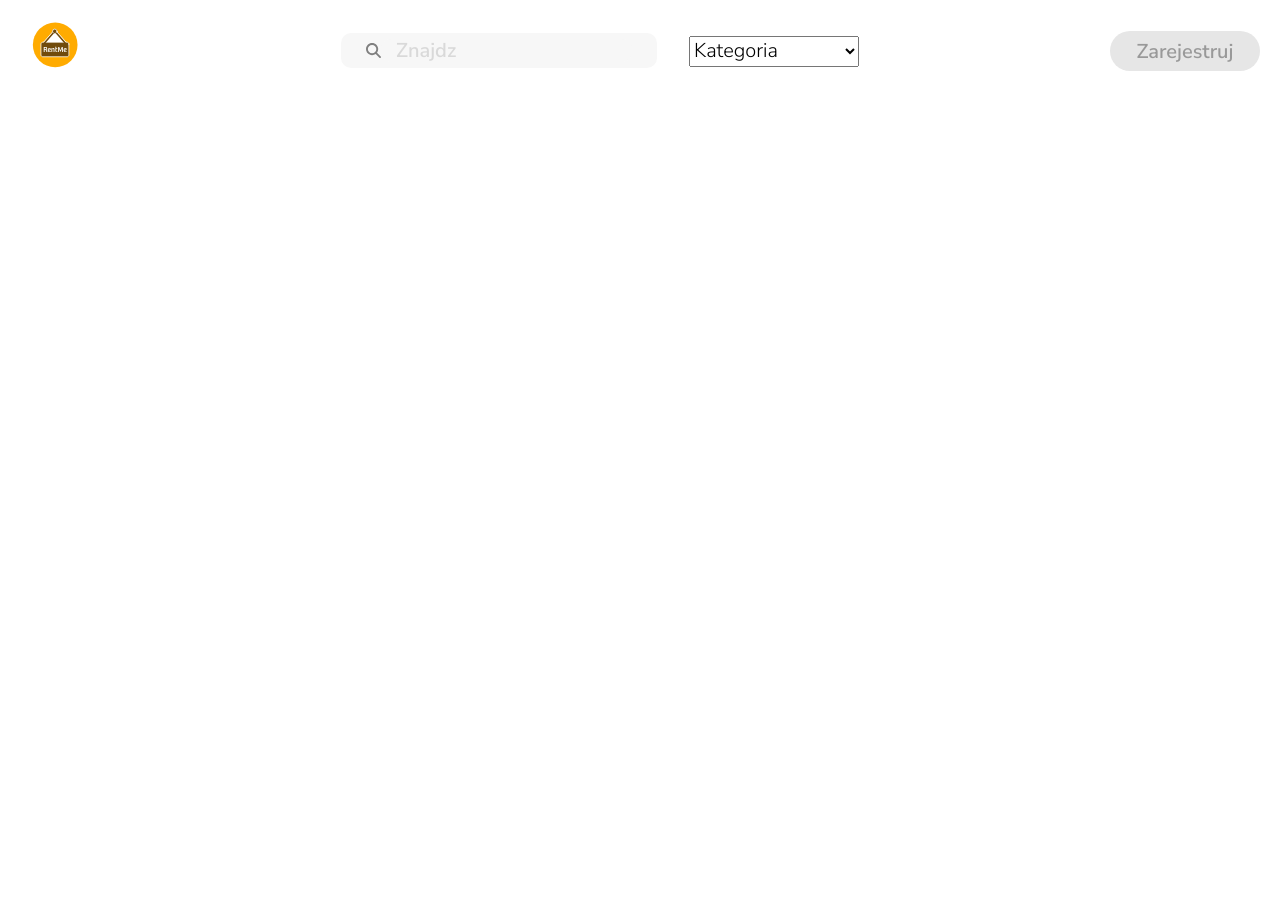
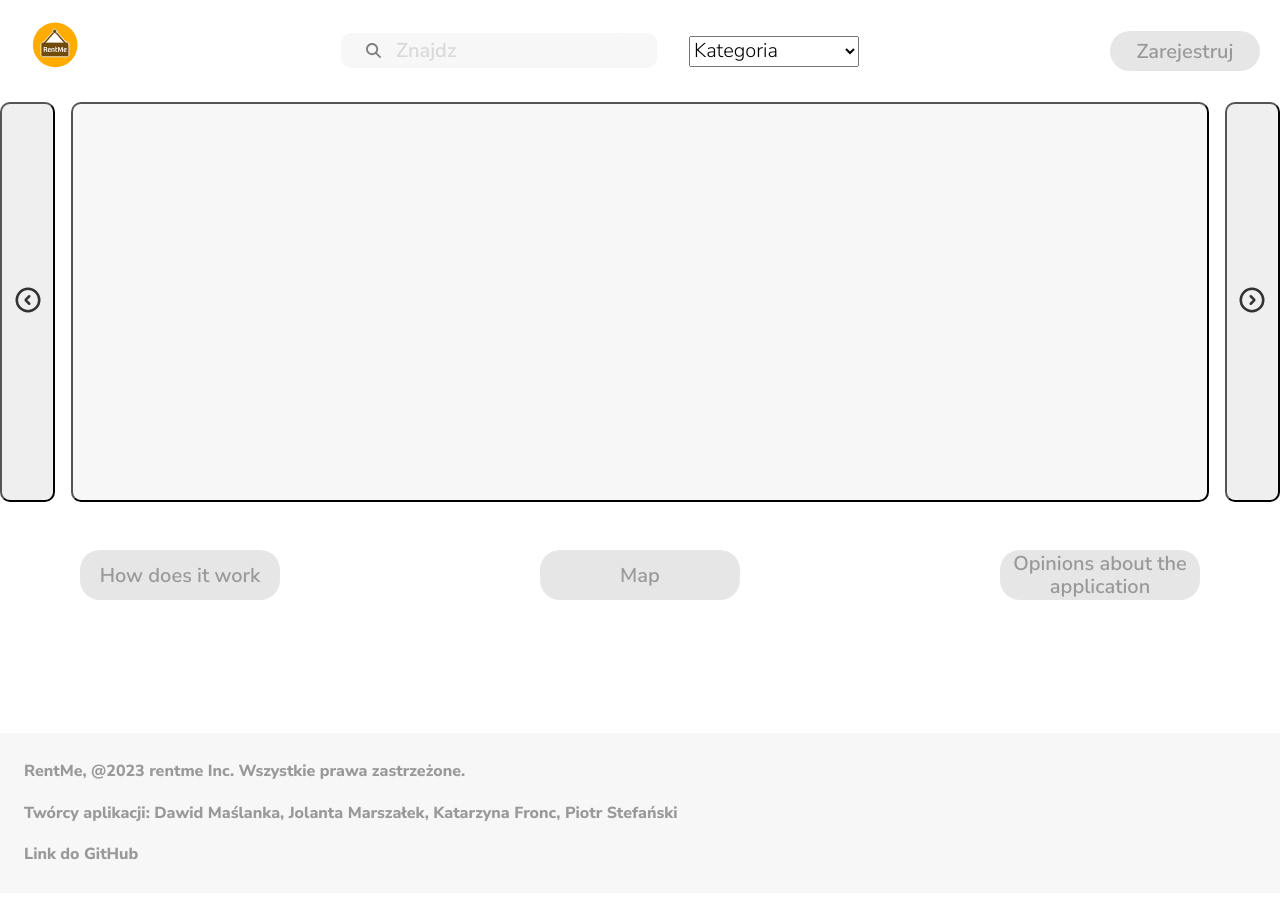
Before and after one commit to infoshareacademy/jfdzr9-team-ArchITects-of-the-safe-Universe, a React (Vite) app: page / in a window 1280 px wide. Shown: the top 898 px of the page. Before the commit the page ends 820 px from the top, so only its background shows below. Built offline with nearby package versions, Linux system fonts and the light colour scheme.

Commit message:
App.tsx file was  cleaned

```diff
--- a/src/App.tsx
+++ b/src/App.tsx
@@ -1,17 +1,9 @@
 import GlobalStyle from "../theme/globalStyles";
-import { ButtonM, ButtonS } from "./components/Buttons/Button.styled";
-import { SmallButton } from "./components/Buttons/SmallButton.component";
-import { Input } from "./components/Input/Input.component";
-import SearchIcon from "./assets/magnifying-glass-solid.svg";
-import BottomNavigation from "./components/BottomNavigation/BottomNavigation.component";
-import { FooterLabel } from "./Footer/Footer.component";
-import { Products } from "./Products/Product.component";
 import { MainPage } from "./pages/MainPage";
-// import { Footer } from "./Footer/Footer.component.styled";
 import { Routes, Route } from "react-router-dom";
 import Header from "./components/Header/Header";
+import { FooterLabel } from "./Footer/Footer.component";
 // import HeaderUser from "./components/Header/HeaderUser";
-// import { MainPage } from "./pages/MainPage";
 
 function App() {
   return (
@@ -30,7 +22,7 @@ function App() {
         {/* <Route path="opinions" element={<OpinionsPage />} /> */}
         {/* <Route path="*" element={<Navigate to="not-found" replace={true} />} /> */}
       </Routes>
-      {/* </Footer> */}
+      <FooterLabel />
     </>
   );
 }
--- a/src/Products/Product.component.tsx
+++ b/src/components/Products/Product.component.tsx
@@ -1,4 +1,4 @@
-import { Navigator, ArrowLeft, ProductContainer, ArrowRight } from "../Products/Product.styled";
+import { Navigator, ArrowLeft, ProductContainer, ArrowRight } from "./Product.styled";
 
 export const Products = () => {
   return (
--- a/src/pages/MainPage.tsx
+++ b/src/pages/MainPage.tsx
@@ -1,10 +1,11 @@
 import BottomNavigation from "../components/BottomNavigation/BottomNavigation.component";
+import { Products } from "../components/Products/Product.component";
 
 export const MainPage = () => {
   return (
     <>
-      {/* <Content /> */}
-      {/* <BottomNavigation /> */}
+      <Products />
+      <BottomNavigation howWork={""} map={""} opinion={""} />
     </>
   );
 };
```
Also changed, not shown: src/components/Products/Product.styled.ts (renamed from src/Products/Product.styled.ts).
